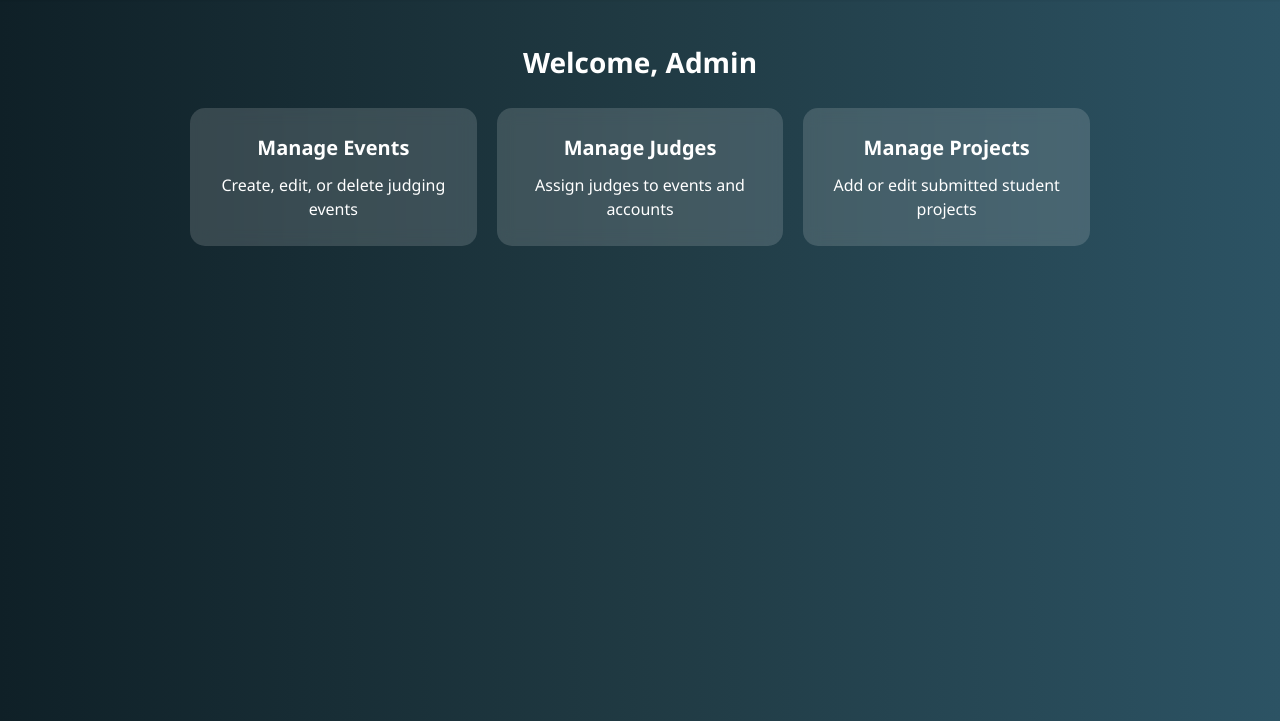
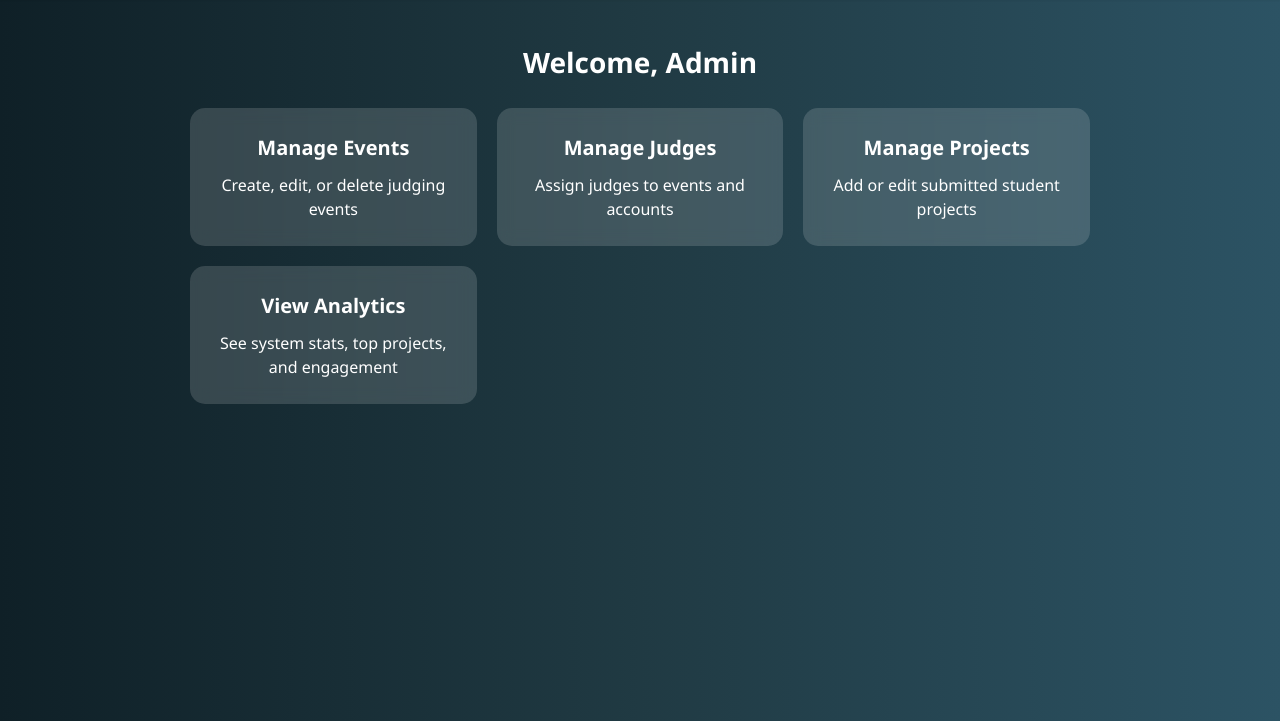
Before and after one commit to CMurry12/CS--4350--The-Adjudicators, a website: page JudgingApp/public/admin-dashboard.html in a window 1280 px wide. Shown: the part 79-800 px from the top of the page. Drawn offline with Linux system fonts and the light colour scheme.

Commit message:
Update admin-dashboard.html

```diff
--- a/JudgingApp/public/admin-dashboard.html
+++ b/JudgingApp/public/admin-dashboard.html
@@ -102,6 +102,10 @@
         <h3>Manage Projects</h3>
         <p>Add or edit submitted student projects</p>
       </div>
+      <div class="card" onclick="location.href='admin-analytics.html'">
+        <h3>View Analytics</h3>
+        <p>See system stats, top projects, and engagement</p>
+      </div>
     </div>
   </div>
 </body>
```
